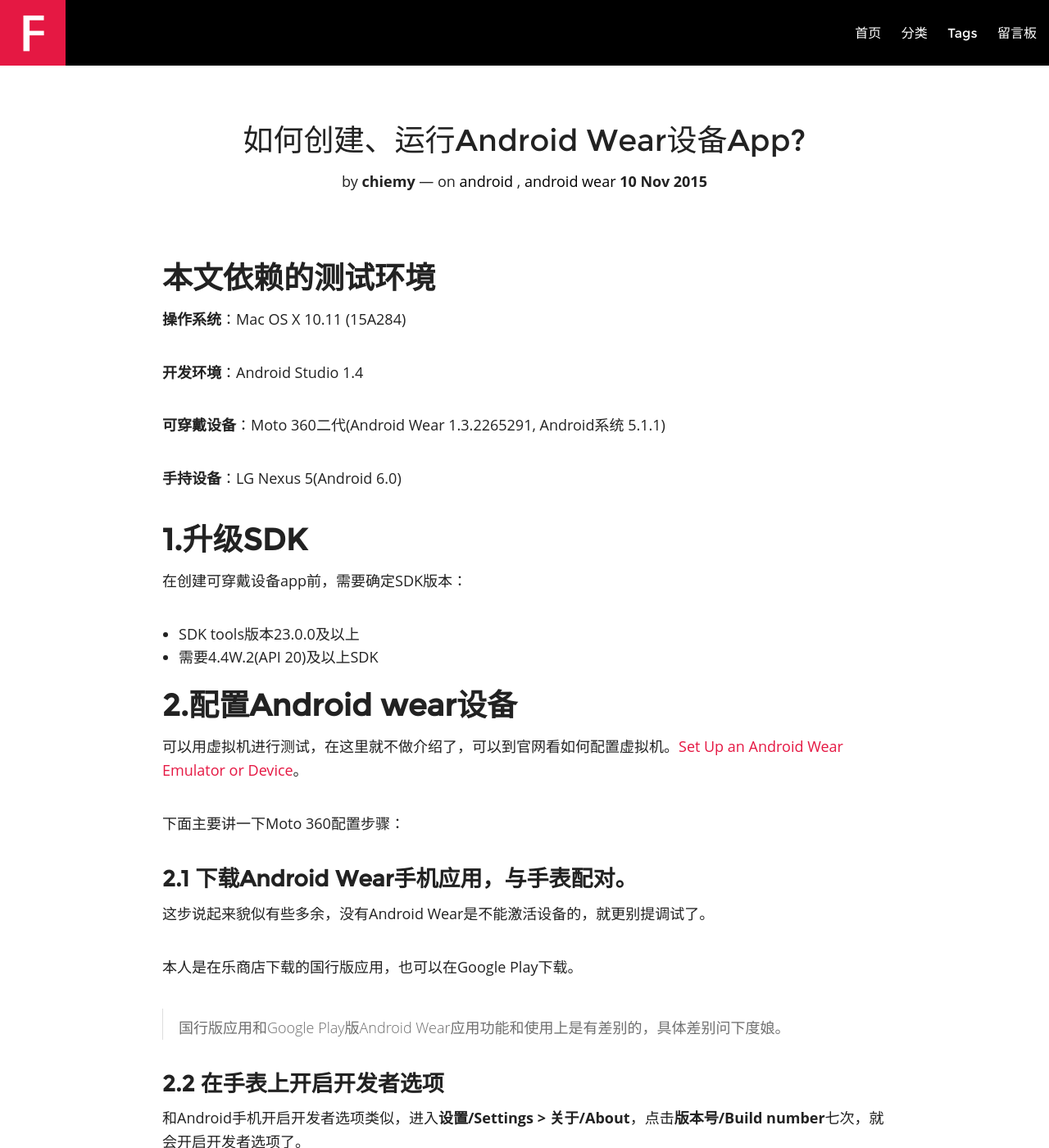
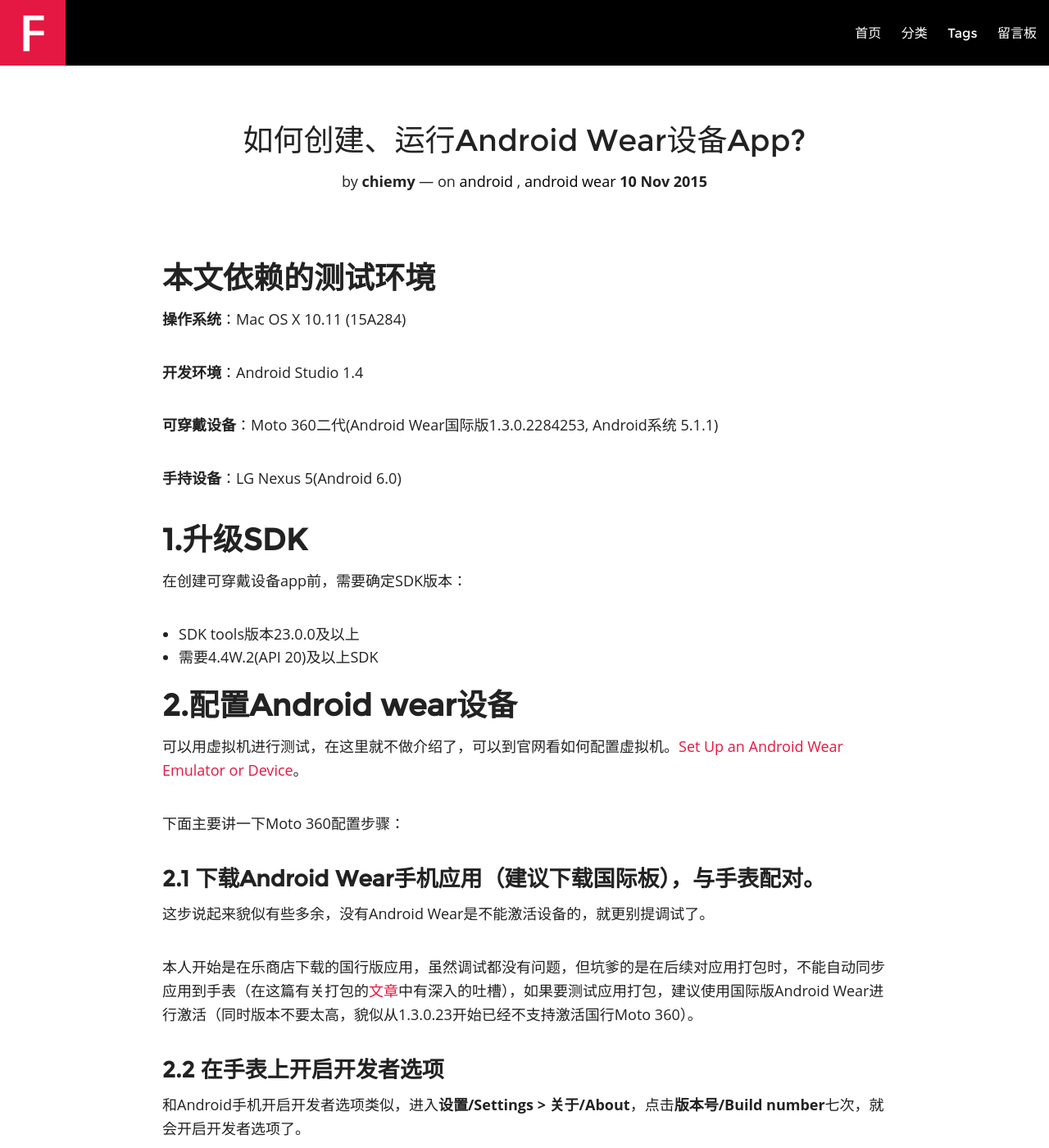
Before and after one commit to chiemy/blog, a Jekyll site: the page built from android/_posts/2015-11-10-android-wear-create.md, in a window 1280 px wide and 1400 px high. Shown: the whole window at 82% size. Built offline with Jekyll 4.4.1, drawn with Linux system fonts in a browser that asks for light colours; nearby versions of some CDN libraries; comment, search, counter and statistics services are not loaded.

Commit message:
adjust mage size

```diff
--- a/android/_posts/2015-11-10-android-wear-create.md
+++ b/android/_posts/2015-11-10-android-wear-create.md
@@ -12,7 +12,7 @@ published: true
 
 **开发环境**：Android Studio 1.4
 
-**可穿戴设备**：Moto 360二代(Android Wear 1.3.2265291, Android系统 5.1.1)
+**可穿戴设备**：Moto 360二代(Android Wear国际版1.3.0.2284253, Android系统 5.1.1)
 
 **手持设备**：LG Nexus 5(Android 6.0)
 
@@ -28,28 +28,26 @@ published: true
 
 下面主要讲一下Moto 360配置步骤：
 
-###2.1 下载Android Wear手机应用，与手表配对。
+###2.1 下载Android Wear手机应用（建议下载国际板），与手表配对。
 这步说起来貌似有些多余，没有Android Wear是不能激活设备的，就更别提调试了。
 
-本人是在乐商店下载的国行版应用，也可以在Google Play下载。
-
-> 国行版应用和Google Play版Android Wear应用功能和使用上是有差别的，具体差别问下度娘。
+本人开始是在乐商店下载的国行版应用，虽然调试都没有问题，但坑爹的是在后续对应用打包时，不能自动同步应用到手表（在这篇有关打包的[文章](http://chiemy.com/android/android-wear-package/)中有深入的吐槽），如果要测试应用打包，建议使用国际版Android Wear进行激活（同时版本不要太高，貌似从1.3.0.23开始已经不支持激活国行Moto 360）。
 
 ###2.2 在手表上开启**开发者选项**
 和Android手机开启开发者选项类似，进入**设置/Settings > 关于/About**，点击**版本号/Build number**七次，就会开启开发者选项了。
 
-![](../version_number.png)
+<img src="../version_number.png" alt="Drawing" width="200" />
 
 
 ###2.3 开启手表的调试模式
 回到设置中，点击进入**开发者选项/Developer options**，开启ADB调试，由于Moto 360不支持USB调试，需要通过蓝牙进行调试，那么我们同时将蓝牙调试模式开启，如图：
 
-![](../debug.png)
+<img src="../debug.png" alt="Drawing" width="200" />
 
 ###2.4 连接手表
 进入手机端Android Wear应用，进入**设置/Settings**，开启**通过蓝牙调试/Debugging over Bluetooth.**，此时主机状态为断开状态，目标状态为已连接。如图所示：
 
-![](../bt_debug01.png)
+<img src="../bt_debug01.png" alt="Drawing" width="300" />
 
 然后就是与主机进行连接，手机连接电脑，在电脑终端输入以下命令：
 
@@ -58,7 +56,8 @@ published: true
 
 此时，手表端会显示“是否允许调试?”的提示，点击“确定”或“始终允许”就可以了：
 
-![](../bt_debug03.png)
+<img src="../bt_debug03.png" alt="Drawing" width="300" />
+
 
 好啦，到这里基本配置就结束了，接下来我们就可以使用Moto 360进行调试了。
 
@@ -67,21 +66,24 @@ published: true
 
 首先，打开Android Studio，点击“Start a new Android Studio project”，这个步骤与创建普通工程没有区别，填写好工程信息之后，我们进入下一个界面，这步比较关键，选中"Wear"项，如图：
 
-![](../create_wear_project.png)
+<img src="../create_wear_project.png" alt="Drawing" width="800" />
+
 
 接下来的过程比创建普通工程多了一个步骤，在为手机端应用添加Activity之后，有个为Android Wear应用添加Activity的步骤。这个步骤我们先不仔细探究，一路点"Next"，我有些迫不及待了！
 
 等待工程创建好后，我们看下目录结构，发现创建了两个Module，一个名为"mobile"，另一个名为"wear"，通过名称应该就能理解是什么意思了。
 
-![](../wear_project.png)
+<img src="../wear_project.png" alt="Drawing" width="300" />
 
 下面到了最激动人心的时刻了，让我们运行一下来看看效果！在运行按钮前的选择框，我们选择"wear"这个module，然后点击运行，如果之前的配置正确，手表处于连接状态的话，对话框里会显示手表的运行选项，我们双击手表项（图中的Motorola Moto 360）运行。
 
-![运行对话框](../run_dialog.png)
+<img src="../run_dialog.png" alt="Drawing" width="500" />
+
 
 受到蓝牙传输速度的影响，可能要等上一段时间。稍后，我们就会在手表上看到熟悉的"Hello World"界面了！
 
-![Moto 360demo运行界面](../hello_world.png)
+<img src="../hello_world.png" alt="Drawing" width="200" />
+
 
 ##4.Tips
 
@@ -97,7 +99,7 @@ published: true
 
 还有一种方式，就是通过Android Studio的截屏工具截屏。在"Android Monitor"标签下，我们选择我们的手表，然后点击“照相机”图标就可以截屏了。
 
-![Moto 360demo运行界面](../watch_captrue.png)
+<img src="../watch_captrue.png" alt="Moto 360demo运行界面" width="400" />
 
 ###4.3 Android Wear设备应用与手机应用的关系
 由于Android Wear设备上不支持直接安装应用，我们需要将手机应用和Android Wear应用一起打包发布。当用户在手机上安装手机应用时，手机会自动将其关联的Android Wear应用推动到与手机配对的设备上。之后的文章将会介绍如何一起打包。
```
